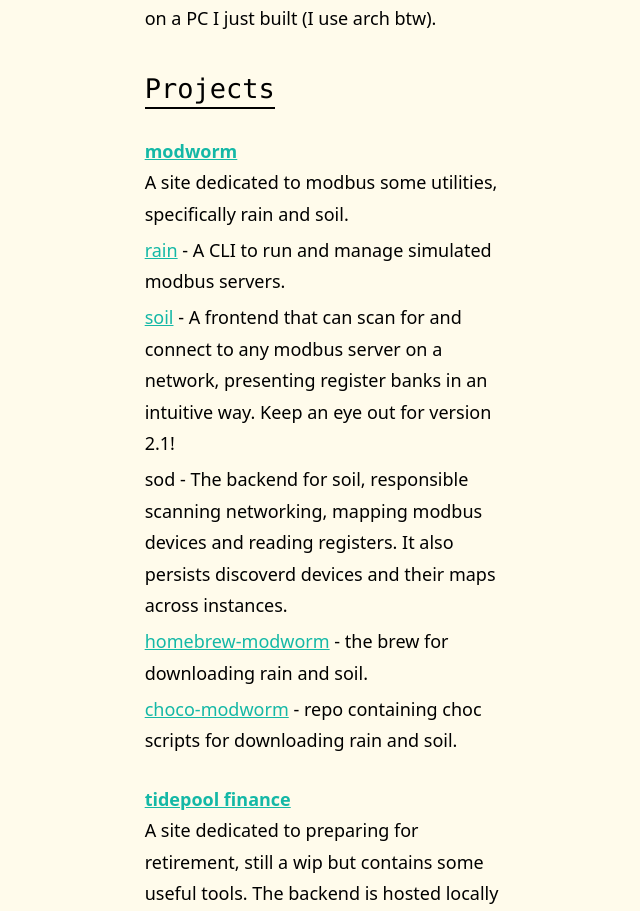
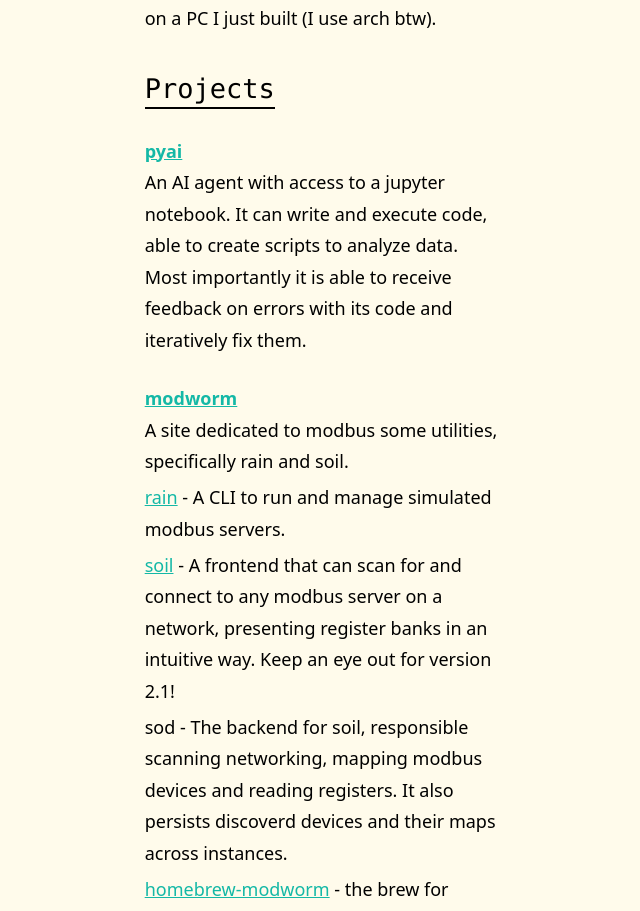
Before and after one commit to manavsu/manav_dev, a SvelteKit app: page / in a window 1280 px wide. Shown: the part 780-1691 px from the top of the page, without its empty margins (318-958 px from the left). Built offline with nearby package versions, Linux system fonts and the light colour scheme.

Commit message:
added pyai

```diff
--- a/src/routes/+page.svelte
+++ b/src/routes/+page.svelte
@@ -15,8 +15,15 @@
 		<p>In the meantime I've been spending too much time playing <a href="https://store.steampowered.com/app/2358720/Black_Myth_Wukong/">Black Myth: Wukong</a> on a PC I just built (I use arch btw).</p>
 	</div>
 
+
 	<div class="flex w-full flex-col gap-6">
 		<h2 class="w-fit border-b-2 border-black font-mono text-2xl">Projects</h2>
+
+		<div>
+			<a class="font-bold" href="http://pyai.duckdns.org/">pyai</a>
+			<p>An AI agent with access to a jupyter notebook. It can write and execute code, able to create scripts to analyze data. Most importantly it is able to receive feedback on errors with its code and iteratively fix them.</p>
+		</div>
+
 		<div>
 			<a class="font-bold" href="https://modworm.com">modworm</a>
 			<p>A site dedicated to modbus some utilities, specifically rain and soil.</p>
```
